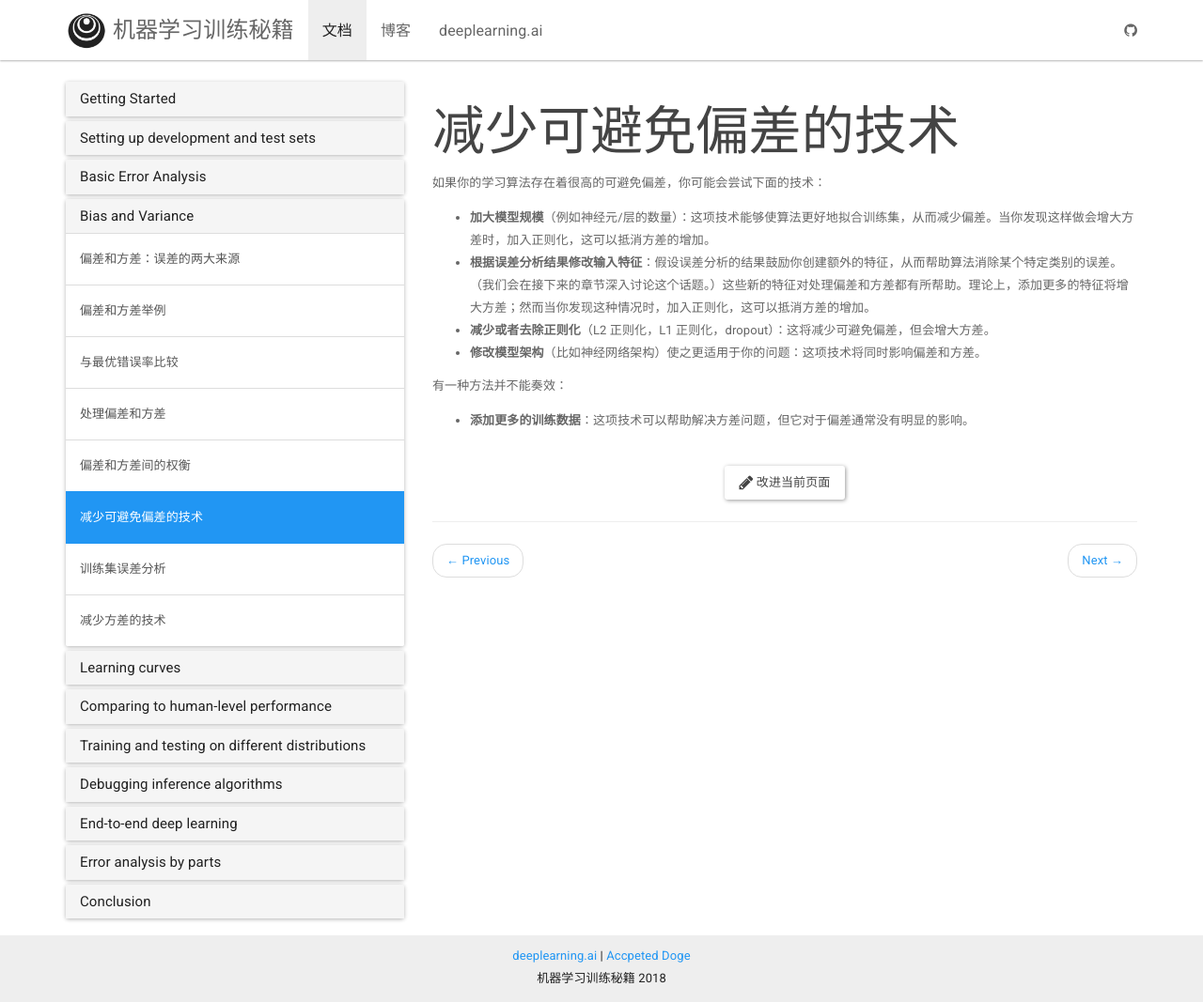
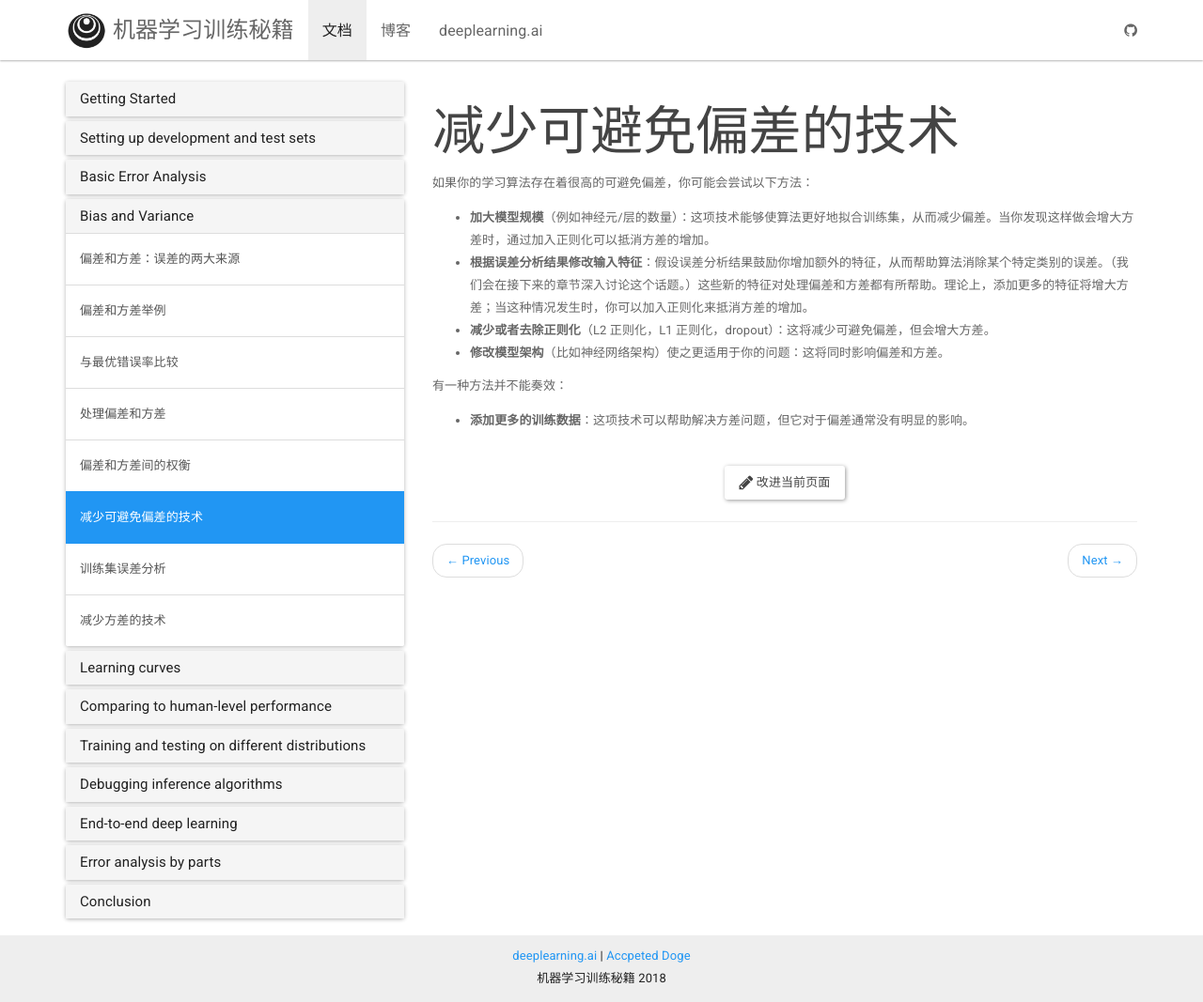
Before and after one commit to deeplearning-ai/machine-learning-yearning-cn, a Jekyll site: the page built from _docs/Bias and Variance/ch25.md, in a window 1280 px wide and 1067 px high. Shown: the whole window at 94% size. Built offline with Jekyll 4.4.1, drawn with Linux system fonts in a browser that asks for light colours; nearby versions of some CDN libraries.

Commit message:
Update ch25.md (#42)

```diff
--- a/_docs/Bias and Variance/ch25.md
+++ b/_docs/Bias and Variance/ch25.md
@@ -3,12 +3,12 @@ title: 减少可避免偏差的技术
 permalink: /docs/ch25/
 ---
 
-如果你的学习算法存在着很高的可避免偏差，你可能会尝试下面的技术：
+如果你的学习算法存在着很高的可避免偏差，你可能会尝试以下方法：
 
-- **加大模型规模**（例如神经元/层的数量）：这项技术能够使算法更好地拟合训练集，从而减少偏差。当你发现这样做会增大方差时，加入正则化，这可以抵消方差的增加。
-- **根据误差分析结果修改输入特征**：假设误差分析的结果鼓励你创建额外的特征，从而帮助算法消除某个特定类别的误差。（我们会在接下来的章节深入讨论这个话题。）这些新的特征对处理偏差和方差都有所帮助。理论上，添加更多的特征将增大方差；然而当你发现这种情况时，加入正则化，这可以抵消方差的增加。
+- **加大模型规模**（例如神经元/层的数量）：这项技术能够使算法更好地拟合训练集，从而减少偏差。当你发现这样做会增大方差时，通过加入正则化可以抵消方差的增加。
+- **根据误差分析结果修改输入特征**：假设误差分析结果鼓励你增加额外的特征，从而帮助算法消除某个特定类别的误差。（我们会在接下来的章节深入讨论这个话题。）这些新的特征对处理偏差和方差都有所帮助。理论上，添加更多的特征将增大方差；当这种情况发生时，你可以加入正则化来抵消方差的增加。
 - **减少或者去除正则化**（L2 正则化，L1 正则化，dropout）：这将减少可避免偏差，但会增大方差。
-- **修改模型架构**（比如神经网络架构）使之更适用于你的问题：这项技术将同时影响偏差和方差。
+- **修改模型架构**（比如神经网络架构）使之更适用于你的问题：这将同时影响偏差和方差。
 
 有一种方法并不能奏效：
 
```
